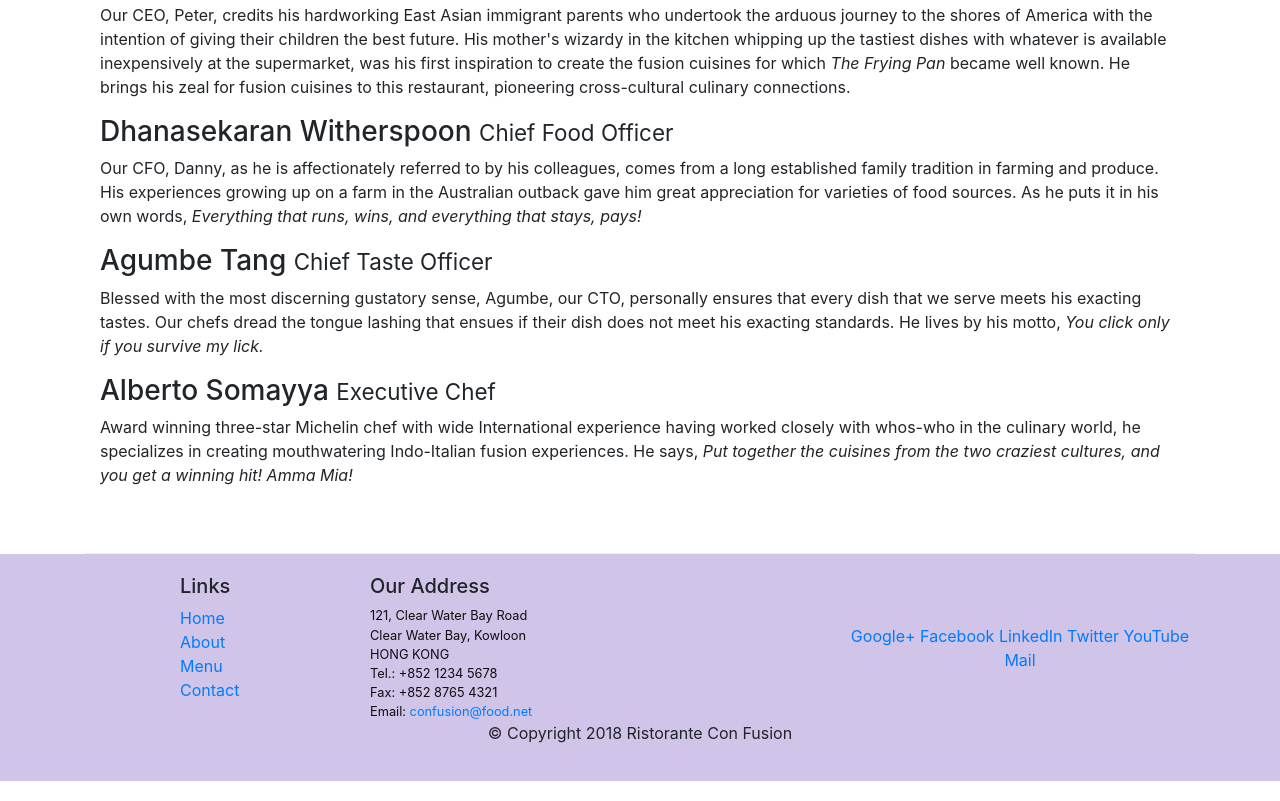
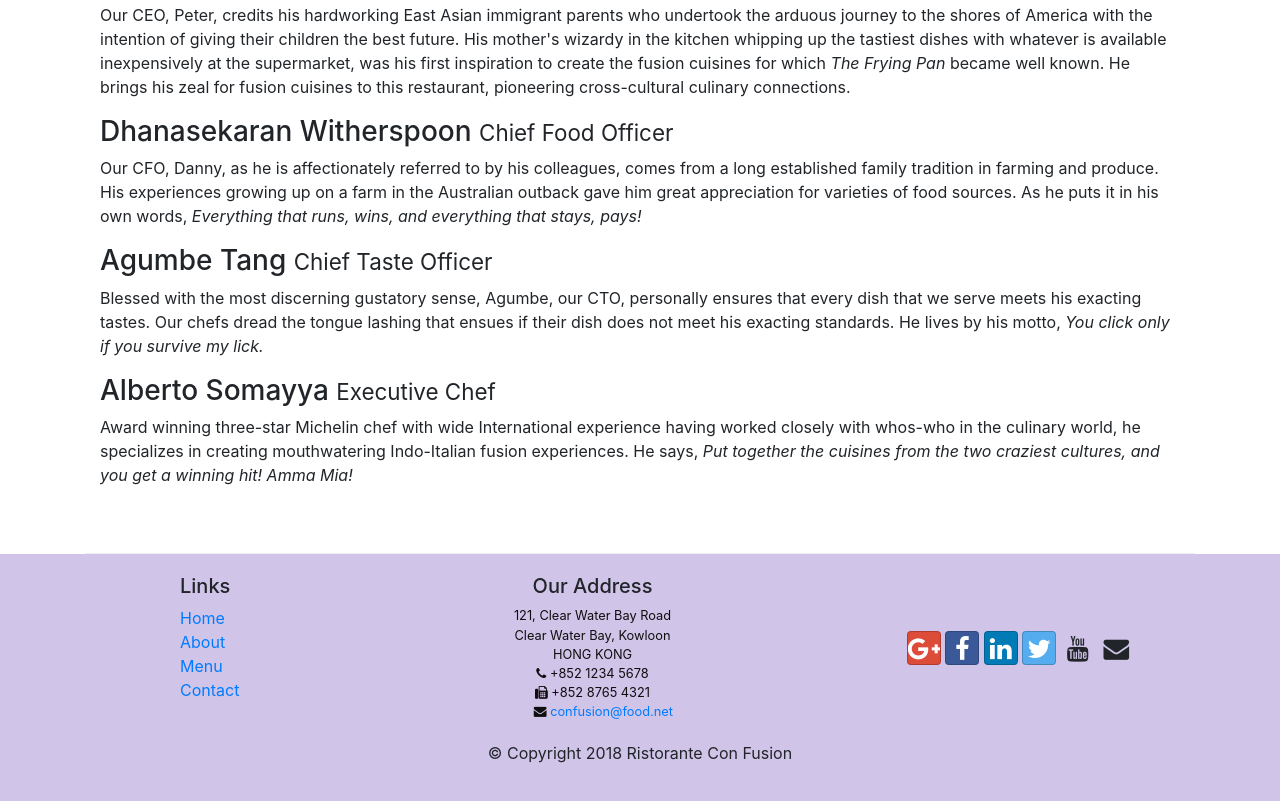
Before and after one commit to manumanoj4540/Bootstrap4, a website: page aboutus.html in a window 1280 px wide. Shown: the part 1070-1871 px from the top of the page. Drawn offline with nearby package versions, Linux system fonts and the light colour scheme.

Commit message:
Added social media icons and others

```diff
--- a/aboutus.html
+++ b/aboutus.html
@@ -7,6 +7,8 @@
 
     <link rel="stylesheet" href="node_modules/bootstrap/dist/css/bootstrap.min.css">
     <link href="./css/style.css" rel="stylesheet">
+    <link rel="stylesheet" href="./node_modules/font-awesome/css/font-awesome.min.css">
+    <link rel="stylesheet" href="./node_modules/bootstrap-social/bootstrap-social.css">
 
 </head>
 
@@ -91,38 +93,38 @@
     <footer class="footer">
             <div class="container">
                 <div class="row">
-                <div class="col-4 offset-1 col-sm-2">
+                    <div class="col-4 offset-1 col-sm-2 ">
                         <h5>Links</h5>
                         <ul class="list-unstyled">
-                        <li><a href="./index.html">Home</a></li>
-                        <li><a href="#">About</a></li>
+                            <li><a href="#">Home</a></li>
+                            <li><a href="./aboutus.html">About</a></li>
                             <li><a href="#">Menu</a></li>
                             <li><a href="#">Contact</a></li>
                         </ul>
                     </div>
-                <div class="col-7 col-sm-5">
+                    <div class="col-7 col-sm-5 text-center">
                         <h5>Our Address</h5>
                         <address>
                           121, Clear Water Bay Road<br>
                           Clear Water Bay, Kowloon<br>
                           HONG KONG<br>
-		              Tel.: +852 1234 5678<br>
-		              Fax: +852 8765 4321<br>
-		              Email: <a href="mailto:confusion@food.net">confusion@food.net</a>
+                          <i class="fa fa-phone fa-sm"></i> +852 1234 5678<br>
+                          <i class="fa fa-fax fa-sm"></i> +852 8765 4321<br>
+                          &nbsp;&nbsp;&nbsp;&nbsp;&nbsp;&nbsp;<i class="fa fa-envelope fa-sm"></i> <a href="mailto:confusion@food.net">confusion@food.net</a>
                        </address>
                     </div>
                     <div class="col-12 col-sm-4 align-self-center">
                         <div class="text-center">
-                        <a href="http://google.com/+">Google+</a>
-                        <a href="http://www.facebook.com/profile.php?id=">Facebook</a>
-                        <a href="http://www.linkedin.com/in/">LinkedIn</a>
-                        <a href="http://twitter.com/">Twitter</a>
-                        <a href="http://youtube.com/">YouTube</a>
-                        <a href="mailto:">Mail</a>
+                            <a class="btn btn-social-icon btn-google" href="http://google.com/+"><i class="fa fa-google-plus fa-md"></i></a>
+                            <a class="btn btn-social-icon btn-facebook" href="http://www.facebook.com/profile.php?id="><i class="fa fa-facebook fa-md"></i></a>
+                            <a class="btn btn-social-icon btn-linkedin" href="http://www.linkedin.com/in/"><i class="fa fa-linkedin fa-md"></i></a>
+                            <a class="btn btn-social-icon btn-twitter" href="http://twitter.com/"><i class="fa fa-twitter fa-md"></i></a>
+                            <a class="btn btn-social-icon btn-youtube" href="http://youtube.com/"><i class="fa fa-youtube fa-md"></i></a>
+                            <a class="btn btn-social-icon btn-mail" href="mailto:"><i class="fa fa-envelope fa-sm"></i></a>
                         </div>
                     </div>
                </div>
-           <div class="row justify-content-center">
+               <div class="row justify-content-center cpyryt">
                     <div class="col-auto">
                         <p>© Copyright 2018 Ristorante Con Fusion</p>
                     </div>
```
Also changed, not shown: index.html (+12 -10 lines), package.json (+7 -6 lines), 1 other file. Lines whose indentation alone changed are shown as unchanged.
